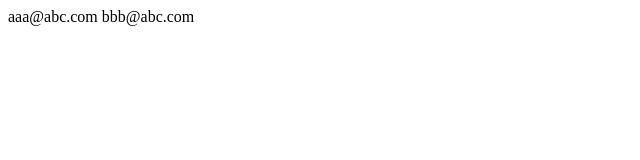
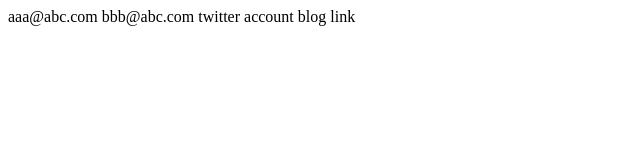
Before and after one commit to ejkkim/mysite, a plain HTML site: page contact.html in a window 1280 px wide. Shown: the whole page, without its empty margins (0-640 px from the left). Drawn offline with Linux system fonts and the light colour scheme.

Commit message:
add link to twitter and blog

```diff
--- a/contact.html
+++ b/contact.html
@@ -1,4 +1,6 @@
 <html>
 aaa@abc.com
 bbb@abc.com
+twitter account
+blog link
 </html>
```
